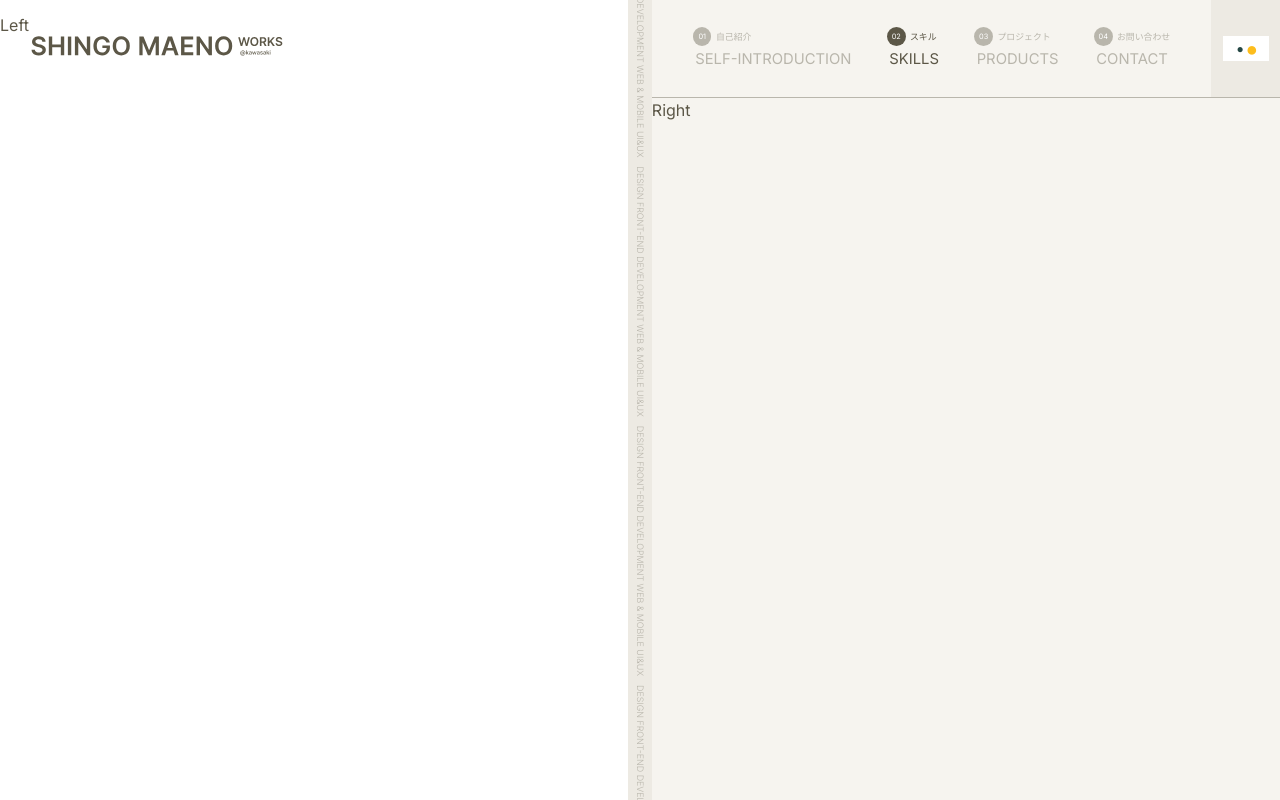
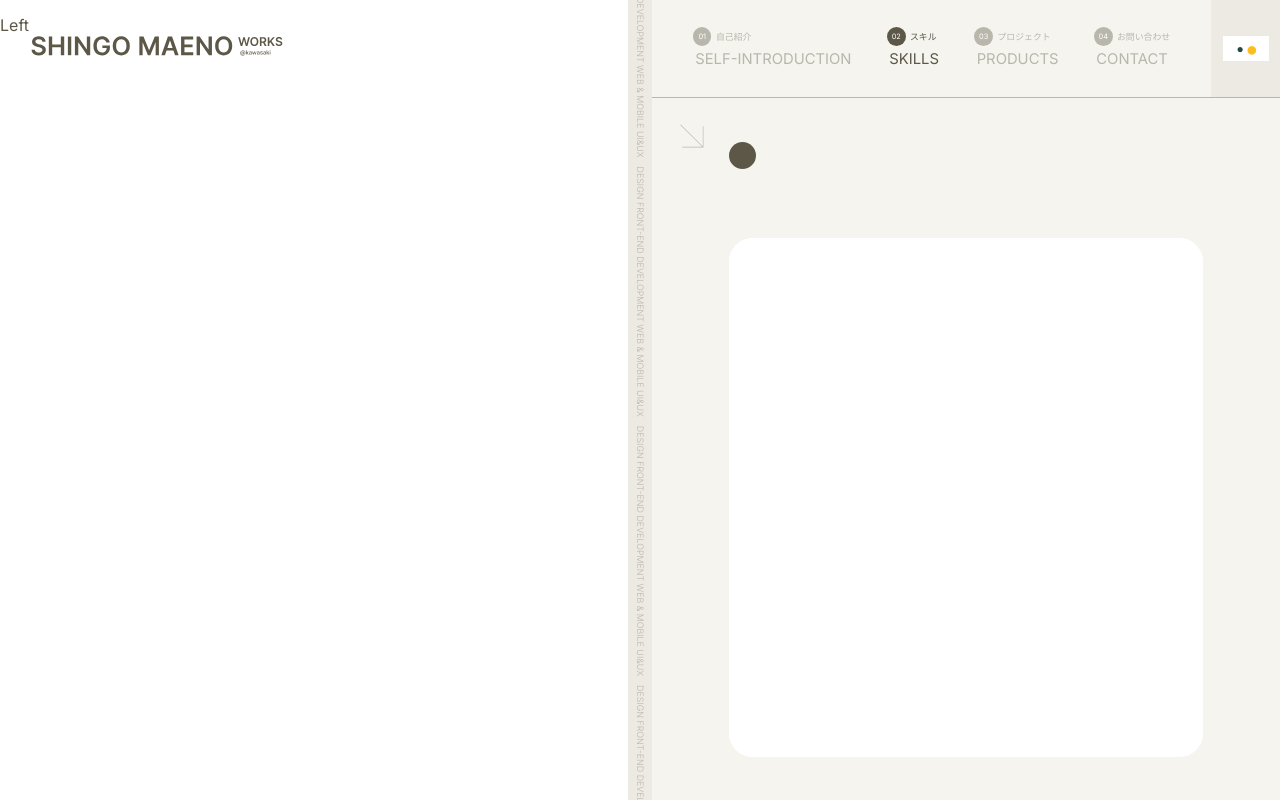
Before and after one commit to awakepanda/portfolio, a Next.js app: page /skills in a window 1280 px wide. Built offline with nearby package versions, Linux system fonts and the light colour scheme.

Commit message:
add new page named skills

```diff
--- a/src/app/skills/page.tsx
+++ b/src/app/skills/page.tsx
@@ -1,5 +1,8 @@
+import TextContent from "@/features/skills/component/TextContent";
 import SplitLayout from "../layout/SplitLayout";
 
 export default function Skills() {
-  return <SplitLayout leftContent={<p>Left</p>} rightContent={<p>Right</p>} />;
+  return (
+    <SplitLayout leftContent={<p>Left</p>} rightContent={<TextContent />} />
+  );
 }
--- /dev/null
+++ b/src/features/skills/component/TextContent.tsx
@@ -0,0 +1,20 @@
+import Arrow from "@/app/components/Arrow";
+import PageTitle from "@/app/components/PageTitle";
+import { siteStructure } from "@/app/constants/siteStructure";
+
+export default function TextContent() {
+  const currentPage = siteStructure.find((page) => page.path === "/skills");
+  if (!currentPage) {
+    return <div>Page not found</div>;
+  }
+
+  return (
+    <div className="w-full h-full relative overflow-hidden pt-sp-[36] px-sp-[24] md:pt-tablet-[40] md:px-tablet-[50] lg:pt-pc-[60] lg:px-pc-[104]">
+      <Arrow />
+      <div className="flex flex-col justify-between h-[calc(100%-calc((100vw*40)/640))] md:h-[calc(100%-calc((100vw*40)/1024))] lg:h-[calc(100%-calc((100vw*190)/1728))]">
+        <PageTitle />
+        <div className="relative flex-grow bg-white rounded-3xl overflow-hidden before:block before:absolute before:top-0 before:left-0 before:z-50 before:w-full before:bg-custom-gradiation-top after:block after:absolute after:bottom-0 after:left-0 after:w-full after:bg-custom-gradiation-bottom mt-sp-[20] py-sp-[42] px-sp-[30] before:h-sp-[46] after:h-sp-[46] md:mt-tablet-[38] md:py-tablet-[42] md:px-tablet-[38] md:before:h-tablet-[50] md:after:h-tablet-[50] lg:mt-pc-[50] lg:py-pc-[70] lg:px-pc-[52] lg:before:h-pc-[78] lg:after:h-pc-[70]"></div>
+      </div>
+    </div>
+  );
+}
```
